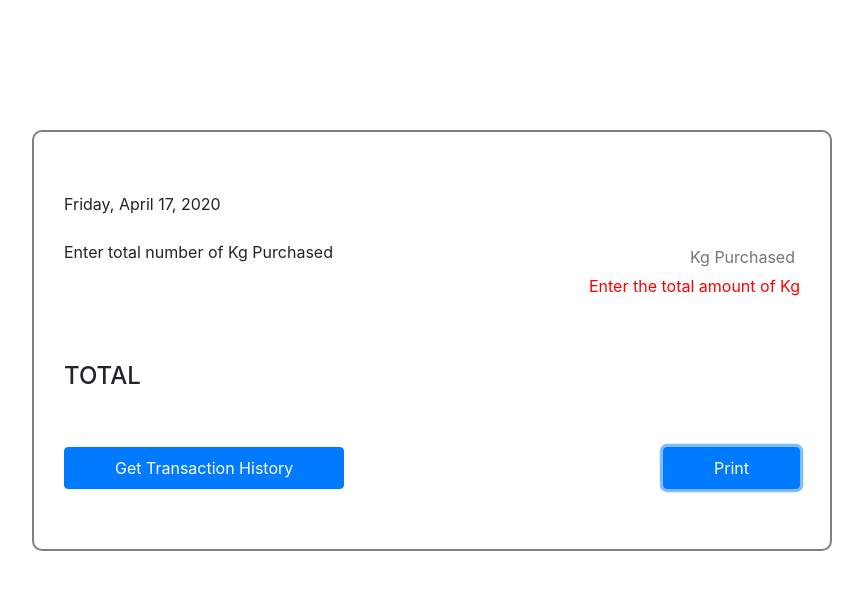
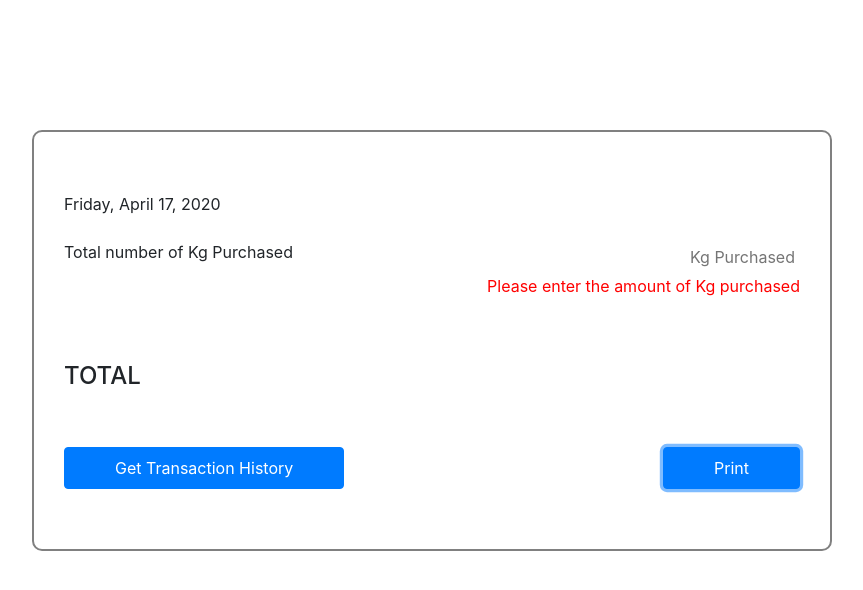
Before and after one commit to japhheth/Gas-receipt, a plain HTML site: page index.html in a window 1280 px wide. Both pictures are taken after a click on the button "Print". Shown: the whole page, without its empty margins (208-1071 px from the left). Drawn offline with Linux system fonts and the light colour scheme.

Commit message:
changed some content

```diff
--- a/Assets/Js/main.js
+++ b/Assets/Js/main.js
@@ -22,7 +22,7 @@ todayDate.innerHTML = purchasedDateOutput;
 
 btn.addEventListener('click', function(e) {
     if(kgInputed.value == ''){
-        error.innerHTML = 'Enter the total amount of Kg';
+        error.innerHTML = 'Please enter the amount of Kg purchased';
         setTimeout(function(){
             init();
             clearError();
--- a/index.html
+++ b/index.html
@@ -15,7 +15,7 @@
             <p id="today"></p>
             <div class="row mt-4">
                 <div class="col-md-6">
-                    <p>Enter total number of Kg Purchased</p>
+                    <p>Total number of Kg Purchased</p>
                 </div>
                 <div class="col-md-6 kg-div flex-div">
                     <input class="input-box" type="tel" id="kg-purchased" placeholder="Kg Purchased">
```
